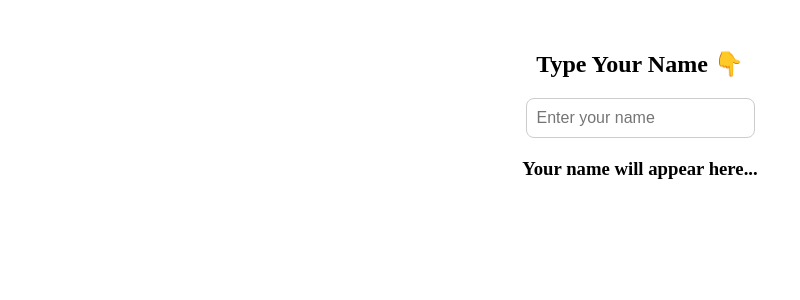
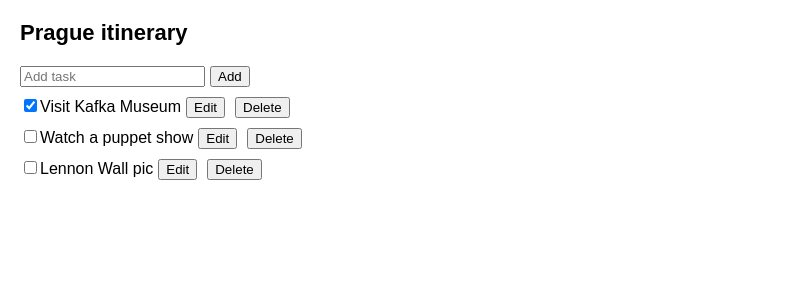
Before and after one commit to nasirahmed000/react-core-fundamentals, a React (Vite) app: page / in a window 1280 px wide. Shown: the top 300 px of the page, without its empty margins (0-800 px from the left). Built offline with nearby package versions, Linux system fonts and the light colour scheme.

Commit message:
new task

```diff
--- a/src/App.jsx
+++ b/src/App.jsx
@@ -1070,99 +1070,101 @@
 
 // ==================================================================================================
 
-// import { useState } from "react";
-// import AddTask from "./components/AddTask";
-// import TaskList from "./components/TaskList";
+import { useState } from "react";
+import AddTask from "./components/AddTask";
+import TaskList from "./components/TaskList";
 // import { initialTasks } from "./components/Task";
-// // import { initialTasks } from "./data/tasks";
+import { initialTasks } from "./data/tasks";
+import "./styles.css";
 
-// export default function App() {
-//   const [tasks, setTasks] = useState(initialTasks);
+export default function App() {
+  const [tasks, setTasks] = useState(initialTasks);
 
-//   const getNextId = (data) => {
-//     const maxId = data.reduce(
-//       (prev, current) => (prev && prev > current.id ? prev : current.id),
-//       0
-//     );
+  const getNextId = (data) => {
+    const maxId = data.reduce(
+      (prev, current) => (prev && prev > current.id ? prev : current.id),
+      0
+    );
 
-//     return maxId + 1;
-//   };
+    return maxId + 1;
+  };
 
-//   // handlers
-//   const handleAddTask = (text) => {
-//     setTasks([
-//       ...tasks,
-//       {
-//         id: getNextId(tasks),
-//         text: text,
-//         done: false,
-//       },
-//     ]);
-//   };
+  // handlers
+  const handleAddTask = (text) => {
+    setTasks([
+      ...tasks,
+      {
+        id: getNextId(tasks),
+        text: text,
+        done: false,
+      },
+    ]);
+  };
 
-//   const handleChangeTask = (task) => {
-//     const nextTasks = tasks.map((t) => {
-//       if (t.id === task.id) {
-//         return task;
-//       } else {
-//         return t;
-//       }
-//     });
+  const handleChangeTask = (task) => {
+    const nextTasks = tasks.map((t) => {
+      if (t.id === task.id) {
+        return task;
+      } else {
+        return t;
+      }
+    });
 
-//     setTasks(nextTasks);
-//   };
+    setTasks(nextTasks);
+  };
 
-//   const handleDeleteTask = (taskId) => {
-//     setTasks(tasks.filter((t) => t.id !== taskId));
-//   };
-
-//   return (
-//     <>
-//       <h1>Prague itinerary</h1>
-
-//       <AddTask onAdd={handleAddTask} />
-
-//       <TaskList
-//         tasks={tasks}
-//         onChangeTask={handleChangeTask}
-//         onDeleteTask={handleDeleteTask}
-//       />
-//     </>
-//   );
-// }
-
-import { useState } from "react";
-
-export default function NameInputExample() {
-  // state তৈরি করা হলো
-  const [name, setName] = useState("");
-
-  // ইনপুট পরিবর্তন হলে এই ফাংশন চলবে
-  const handleChange = (e) => {
-    setName(e.target.value); // ইনপুটের মান state এ সেট করা হচ্ছে
+  const handleDeleteTask = (taskId) => {
+    setTasks(tasks.filter((t) => t.id !== taskId));
   };
 
   return (
-    <div style={{ textAlign: "center", marginTop: "50px" }}>
-      <h2>Type Your Name 👇</h2>
-      <input
-        type="text"
-        placeholder="Enter your name"
-        value={name}
-        onChange={handleChange}
-        style={{
-          padding: "10px",
-          fontSize: "16px",
-          borderRadius: "8px",
-          border: "1px solid #ccc",
-          outline: "none",
-        }}
+    <>
+      <h1>Prague itinerary</h1>
+
+      <AddTask onAdd={handleAddTask} />
+
+      <TaskList
+        tasks={tasks}
+        onChangeTask={handleChangeTask}
+        onDeleteTask={handleDeleteTask}
       />
-      <h3 style={{ marginTop: "20px" }}>
-        {name ? `Hello, ${name}! 👋` : "Your name will appear here..."}
-      </h3>
-    </div>
+    </>
   );
 }
 
 // ==================================================================================================
+// import { useState } from "react";
+
+// export default function NameInputExample() {
+//   // state তৈরি করা হলো
+//   const [name, setName] = useState("");
+
+//   // ইনপুট পরিবর্তন হলে এই ফাংশন চলবে
+//   const handleChange = (e) => {
+//     setName(e.target.value); // ইনপুটের মান state এ সেট করা হচ্ছে
+//   };
+
+//   return (
+//     <div style={{ textAlign: "center", marginTop: "50px" }}>
+//       <h2>Type Your Name 👇</h2>
+//       <input
+//         type="text"
+//         placeholder="Enter your name"
+//         value={name}
+//         onChange={handleChange}
+//         style={{
+//           padding: "10px",
+//           fontSize: "16px",
+//           borderRadius: "8px",
+//           border: "1px solid #ccc",
+//           outline: "none",
+//         }}
+//       />
+//       <h3 style={{ marginTop: "20px" }}>
+//         {name ? `Hello, ${name}! 👋` : "Your name will appear here..."}
+//       </h3>
+//     </div>
+//   );
+// }
+
+// ==================================================================================================
--- /dev/null
+++ b/src/data/tasks.js
@@ -0,0 +1,5 @@
+export const initialTasks = [
+  { id: 0, text: "Visit Kafka Museum", done: true },
+  { id: 1, text: "Watch a puppet show", done: false },
+  { id: 2, text: "Lennon Wall pic", done: false },
+];
--- /dev/null
+++ b/src/styles.css
@@ -0,0 +1,59 @@
+* {
+  box-sizing: border-box;
+}
+
+body {
+  font-family: sans-serif;
+  margin: 20px;
+  padding: 0;
+}
+
+h1 {
+  margin-top: 0;
+  font-size: 22px;
+}
+
+h2 {
+  margin-top: 0;
+  font-size: 20px;
+}
+
+h3 {
+  margin-top: 0;
+  font-size: 18px;
+}
+
+h4 {
+  margin-top: 0;
+  font-size: 16px;
+}
+
+h5 {
+  margin-top: 0;
+  font-size: 14px;
+}
+
+h6 {
+  margin-top: 0;
+  font-size: 12px;
+}
+
+code {
+  font-size: 1.2em;
+}
+
+ul {
+  padding-inline-start: 20px;
+}
+
+button {
+  margin: 5px;
+}
+li {
+  list-style-type: none;
+}
+ul,
+li {
+  margin: 0;
+  padding: 0;
+}
```
